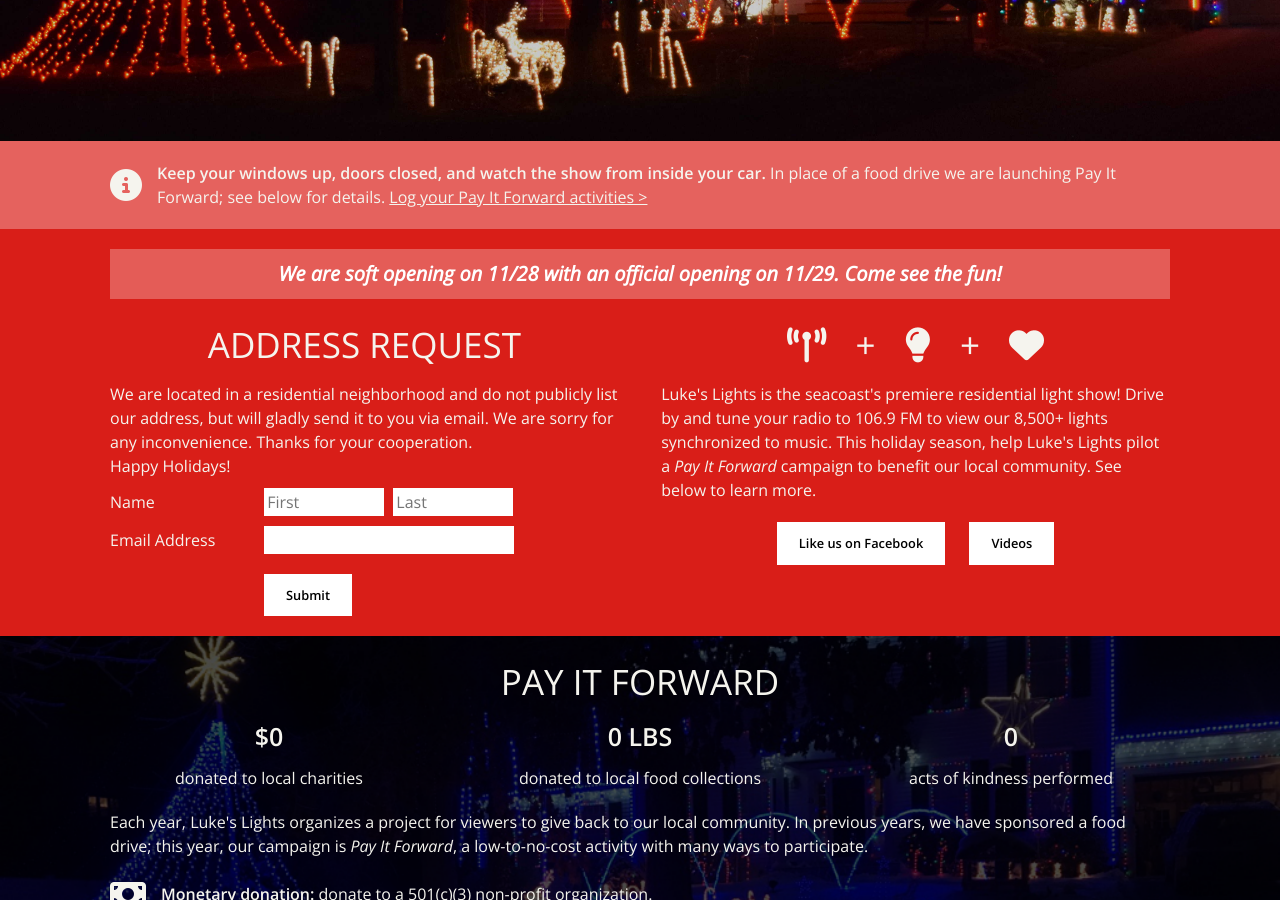
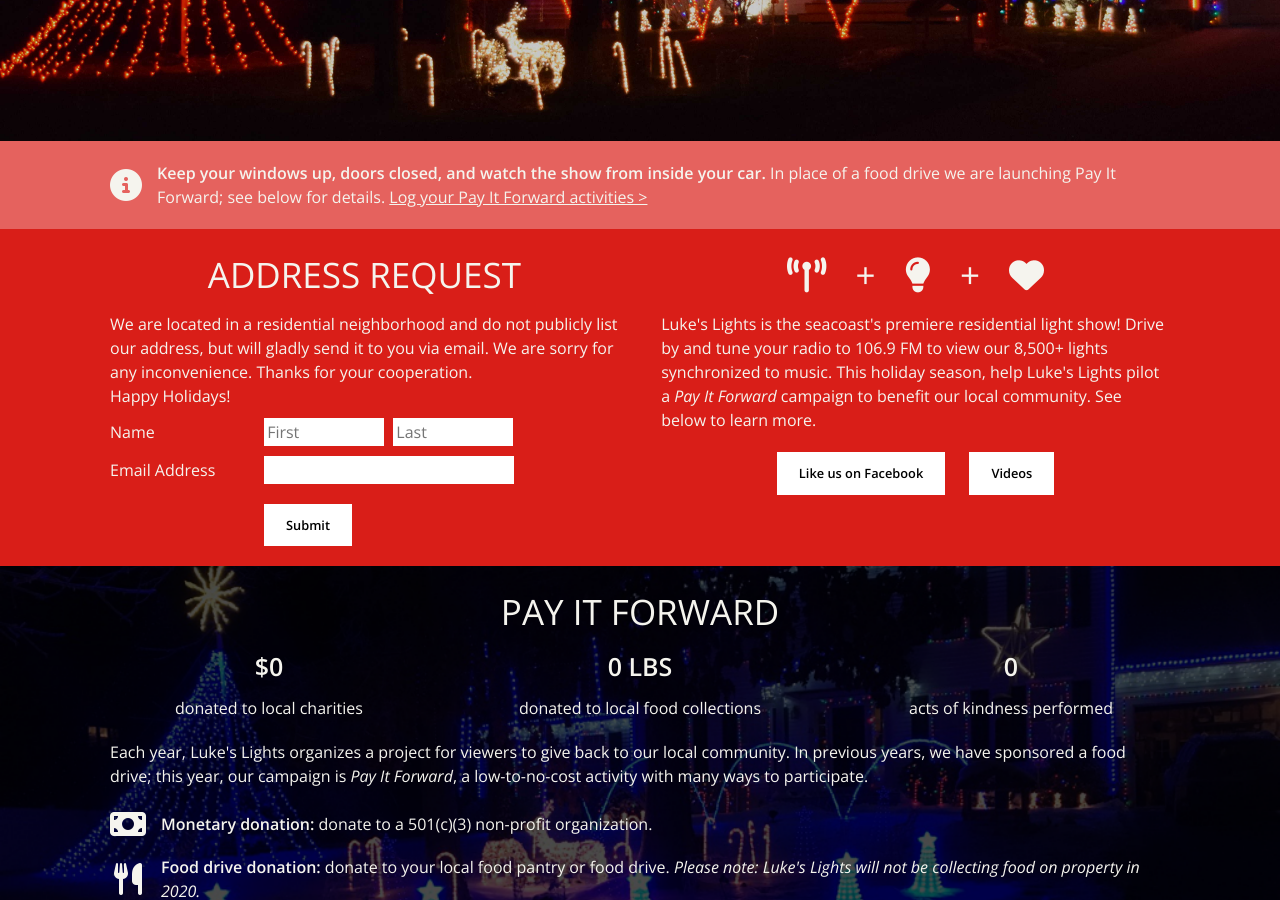
Before and after one commit to ldobson98/lukeslights, a Jekyll site: the page built from index.html, in a window 1280 px wide and 900 px high, scrolled down 359 px. Built offline with Jekyll 4.4.1, drawn with Linux system fonts in a browser that asks for light colours; nearby versions of some CDN libraries.

Commit message:
opening night change

```diff
--- a/index.html
+++ b/index.html
@@ -18,7 +18,7 @@ title: Home
     </div>
   </a>
   <div class="wrap">
-    <h4 class="warning" role="notice"><b>We are soft opening on 11/28 with an official opening on 11/29. Come see the fun!</b></h4>
+    <!-- <h4 class="warning" role="notice"><b>We are soft opening on 11/28 with an official opening on 11/29. Come see the fun!</b></h4> -->
     <div class="right col1of2 last-col">
       <div class="iconrow">
         <i class="fas fa-broadcast-tower" title="Radio Tower"></i>
```
